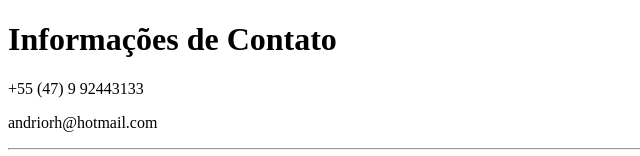
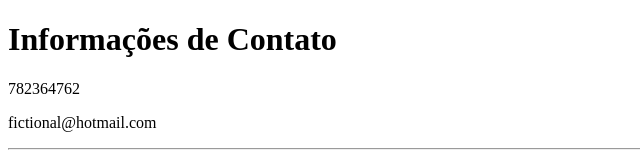
Before and after one commit to JeenzaG/cv, a plain HTML site: page meuscontatos.html in a window 1280 px wide. Shown: the top 156 px of the page, without its empty margins (0-640 px from the left). Drawn offline with Linux system fonts and the light colour scheme.

Commit message:
Update meuscontatos.html

```diff
--- a/meuscontatos.html
+++ b/meuscontatos.html
@@ -6,12 +6,12 @@
 </head>
 <body>
     <h1>Informações de Contato</h1>
-    <p>+55 (47) 9 92443133</p>
-    <p>andriorh@hotmail.com</p>
+    <p>782364762</p>
+    <p>fictional@hotmail.com</p>
 
     <hr>
 
-    <form action="mailto:andriorh@hotmail.com" method="post" enctype="text/plain">
+    <form action="mailto:fictional@hotmail.com" method="post" enctype="text/plain">
 
         <label>Seu nome:</label>
 
```
